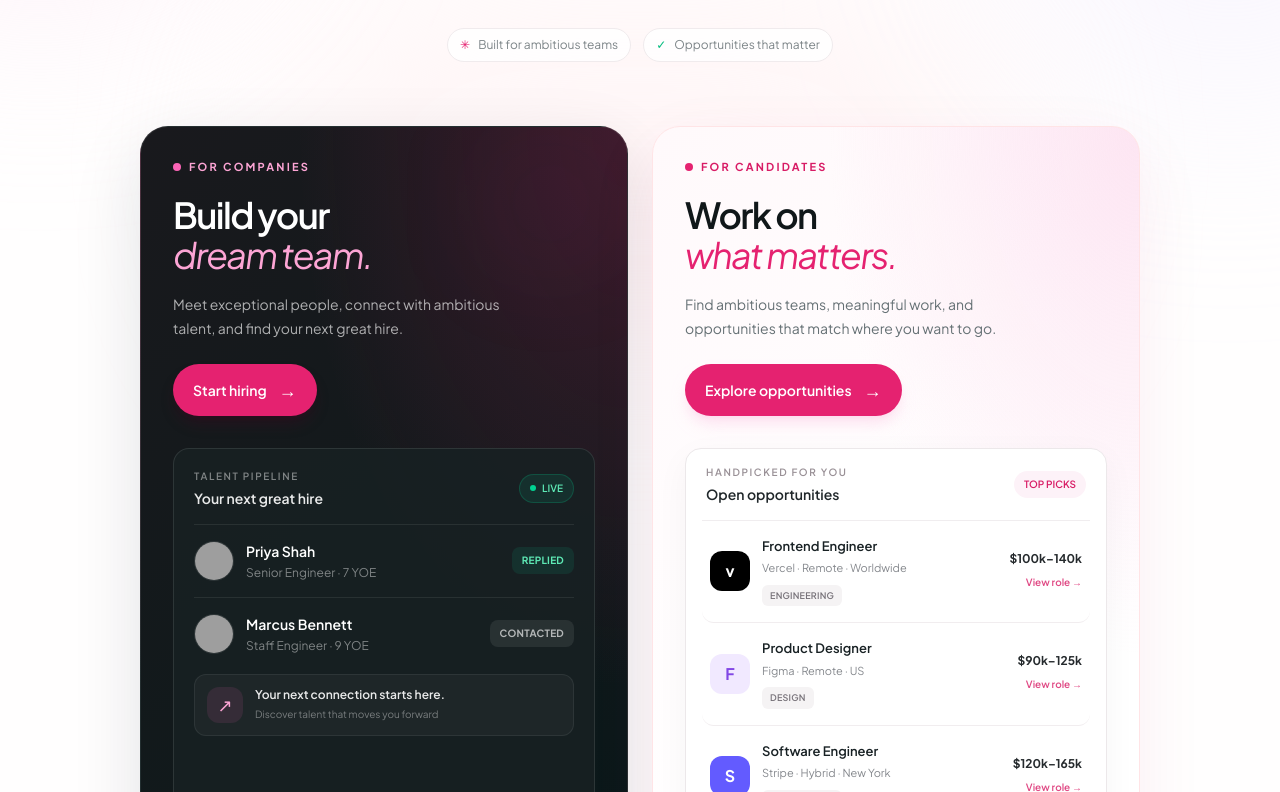
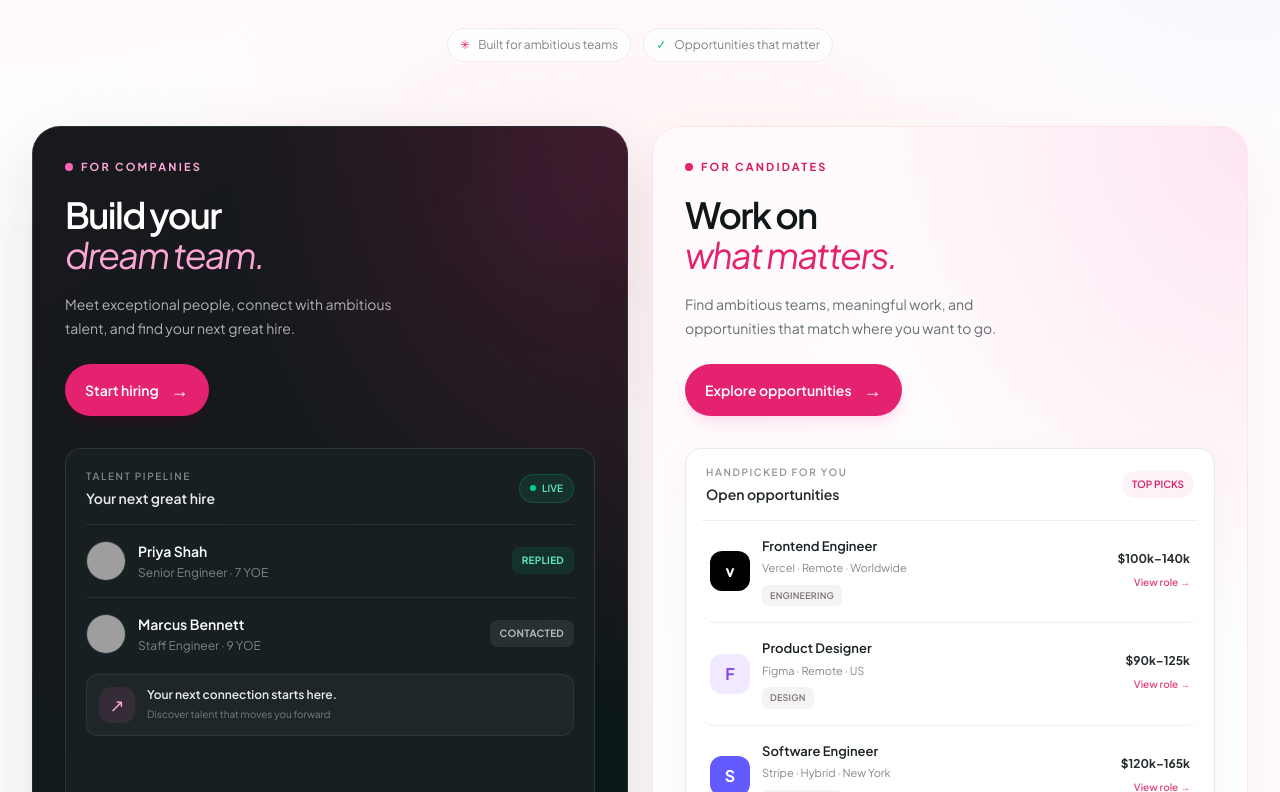
Before and after one commit to anjumhere/frontend-jobsync, a React (Vite) app: page / in a window 1280 px wide. Shown: the part 488-1280 px from the top of the page. Built offline with nearby package versions, Linux system fonts and the light colour scheme; grey boxes are pictures that could not be loaded.

Commit message:
style(home): widen hero container to 1240px

```diff
--- a/src/components/Hero.tsx
+++ b/src/components/Hero.tsx
@@ -72,14 +72,14 @@ export default function Hero() {
       {/* Audience cards */}
       <section
         aria-label="Explore hiring and job opportunities"
-        className="mx-auto mt-12 grid max-w-[1000px] grid-cols-1 items-stretch gap-5 sm:mt-16 md:grid-cols-2 md:gap-6"
+        className="mx-auto mt-12 grid max-w-[1240px] grid-cols-1 items-stretch gap-5 sm:mt-16 md:grid-cols-2 md:gap-6"
       >
         <Company />
         <Candidate />
       </section>
 
       {/* Footer note */}
-      <div className="mx-auto mt-10 flex max-w-[1000px] flex-wrap items-center justify-center gap-x-3 gap-y-2 text-center text-[11px] text-[#a1a1aa]">
+      <div className="mx-auto mt-10 flex max-w-[1240px] flex-wrap items-center justify-center gap-x-3 gap-y-2 text-center text-[11px] text-[#a1a1aa]">
         <span>Made for the next generation of work</span>
         <span className="text-pink-300">✳</span>
         <span>Find your people. Find your place.</span>
```
